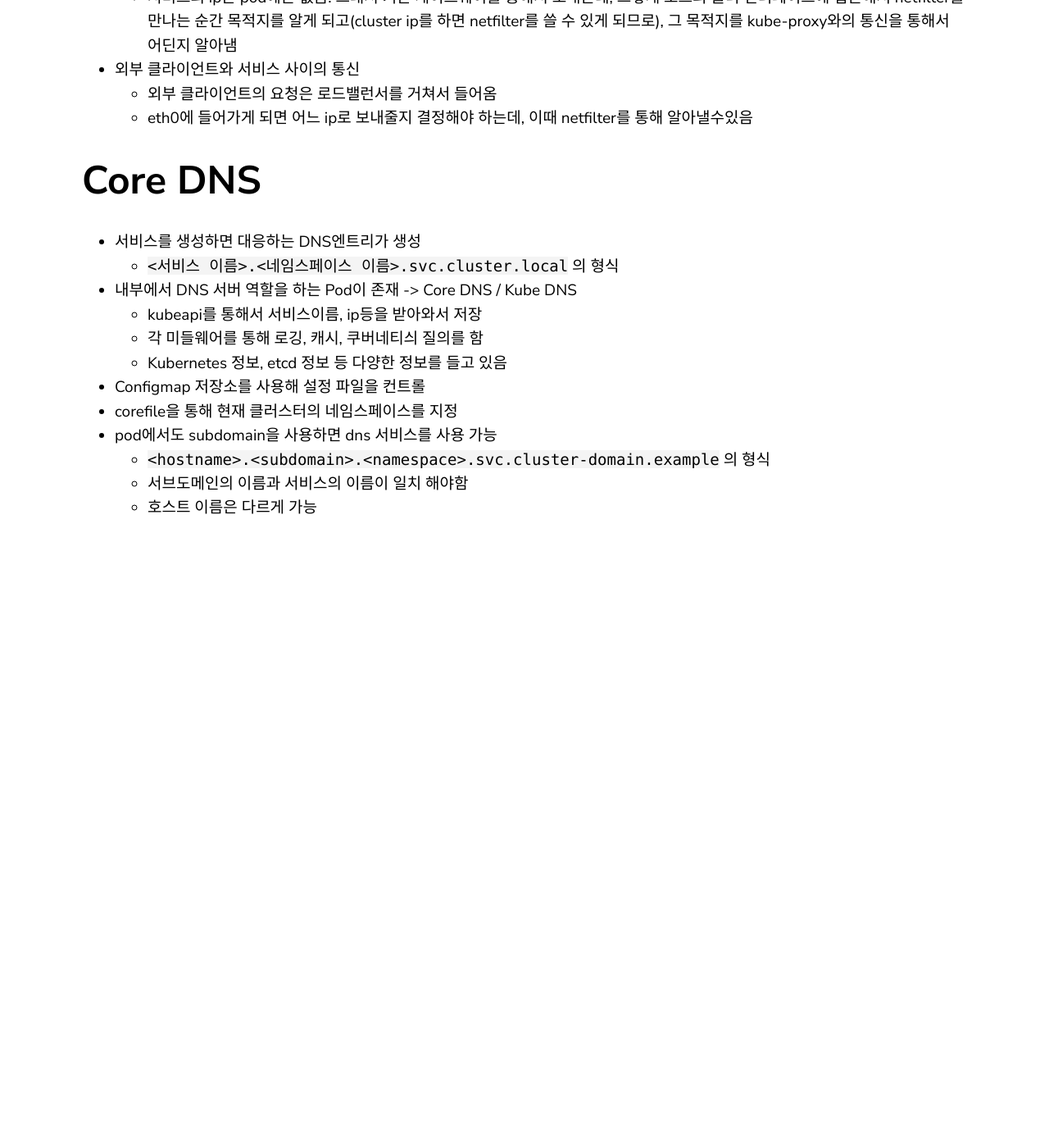
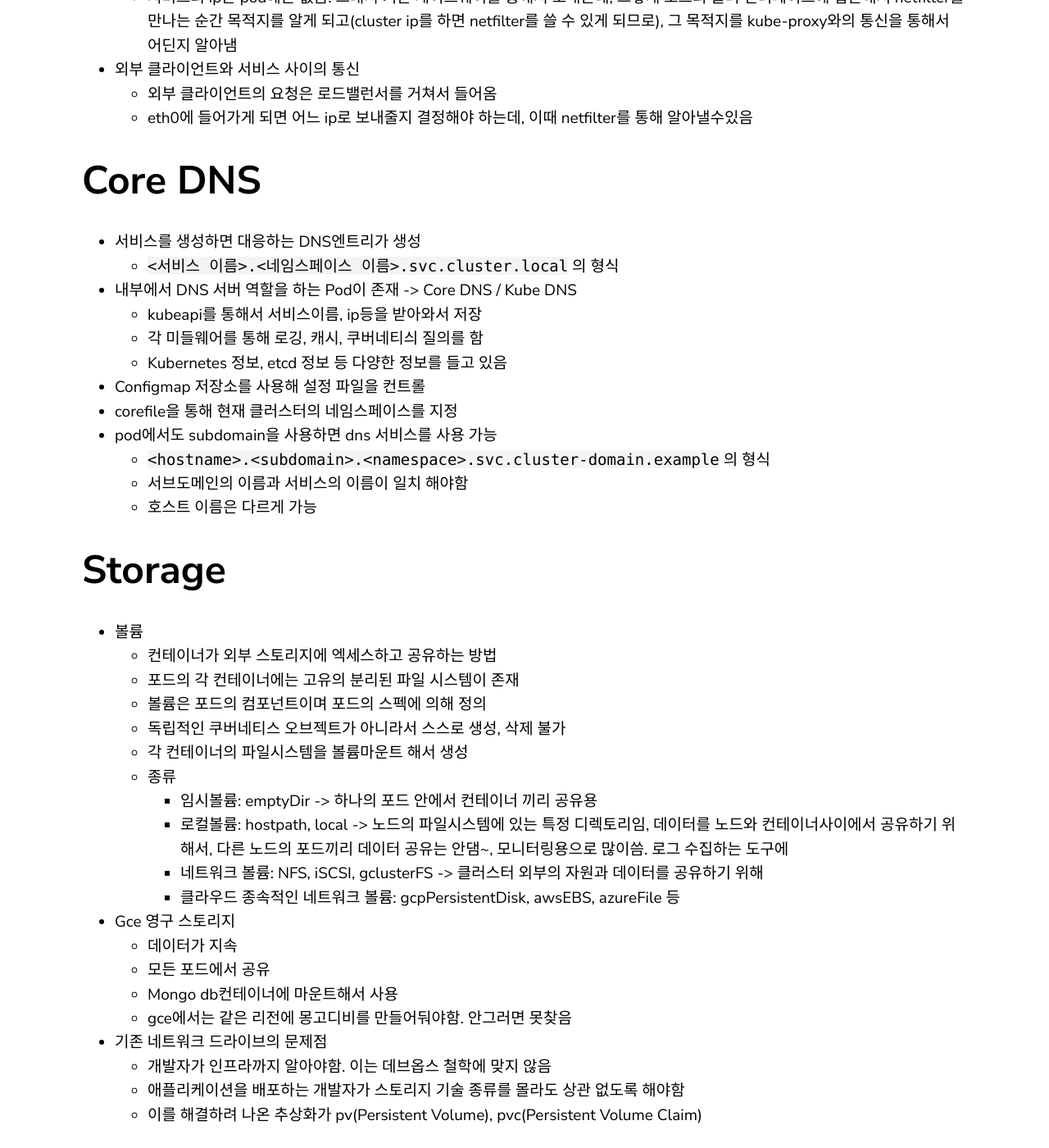
Before and after one commit to yoowonyoung/yoowonyoung.github.io, a Jekyll site: the page built from _posts/2021-01-14-Kubernetes.md, in a window 1280 px wide and 1400 px high, scrolled down 8531 px. Shown: the whole window at 82% size. Built offline with Jekyll 4.4.1, drawn with Linux system fonts in a browser that asks for light colours; comment, search, counter and statistics services are not loaded; before the commit the page ends 9191 px from its top, so only the background shows below that.

Commit message:
Kubernetes

````diff
--- a/_posts/2021-01-14-Kubernetes.md
+++ b/_posts/2021-01-14-Kubernetes.md
@@ -272,3 +272,25 @@ permalink: '/Kubernetes'
     - ```<hostname>.<subdomain>.<namespace>.svc.cluster-domain.example``` 의 형식
     - 서브도메인의 이름과 서비스의 이름이 일치 해야함
     - 호스트 이름은 다르게 가능
+
+# Storage
+- 볼륨
+    - 컨테이너가 외부 스토리지에 엑세스하고 공유하는 방법
+    - 포드의 각 컨테이너에는 고유의 분리된 파일 시스템이 존재
+    - 볼륨은 포드의 컴포넌트이며 포드의 스펙에 의해 정의
+    - 독립적인 쿠버네티스 오브젝트가 아니라서 스스로 생성, 삭제 불가
+    - 각 컨테이너의 파일시스템을 볼륨마운트 해서 생성
+    - 종류
+        - 임시볼륨: emptyDir -> 하나의 포드 안에서 컨테이너 끼리 공유용
+        - 로컬볼륨: hostpath, local -> 노드의 파일시스템에 있는 특정 디렉토리임, 데이터를 노드와 컨테이너사이에서 공유하기 위해서, 다른 노드의 포드끼리 데이터 공유는 안댐~, 모니터링용으로 많이씀. 로그 수집하는 도구에
+        - 네트워크 볼륨: NFS, iSCSI, gclusterFS -> 클러스터 외부의 자원과 데이터를 공유하기 위해
+        - 클라우드 종속적인 네트워크 볼륨: gcpPersistentDisk, awsEBS, azureFile 등
+- Gce 영구 스토리지
+    - 데이터가 지속
+    - 모든 포드에서 공유
+    - Mongo db컨테이너에 마운트해서 사용
+    - gce에서는 같은 리전에 몽고디비를 만들어둬야함. 안그러면 못찾음
+- 기존 네트워크 드라이브의 문제점
+    - 개발자가 인프라까지 알아야함. 이는 데브옵스 철학에 맞지 않음
+    - 애플리케이션을 배포하는 개발자가 스토리지 기술 종류를 몰라도 상관 없도록 해야함
+    - 이를 해결하려 나온 추상화가 pv(Persistent Volume), pvc(Persistent Volume Claim)
````
